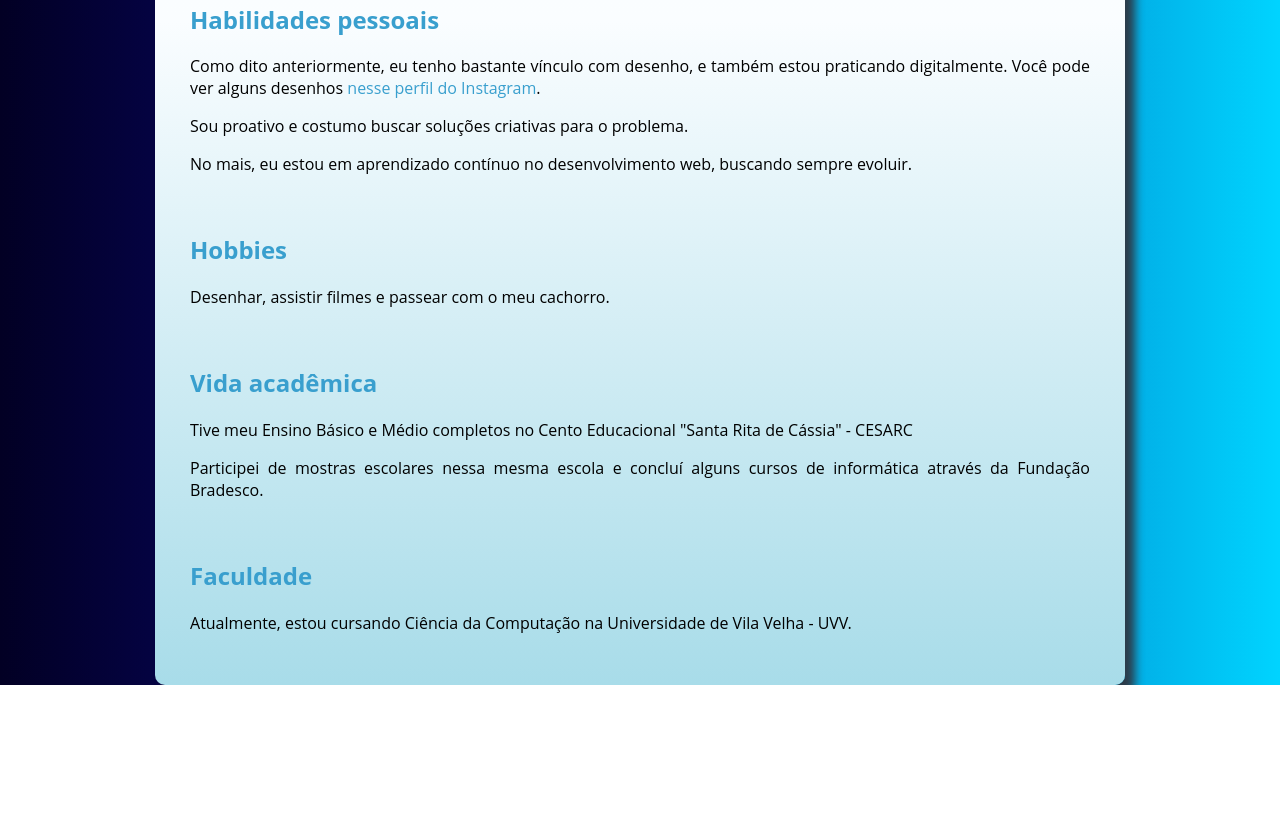
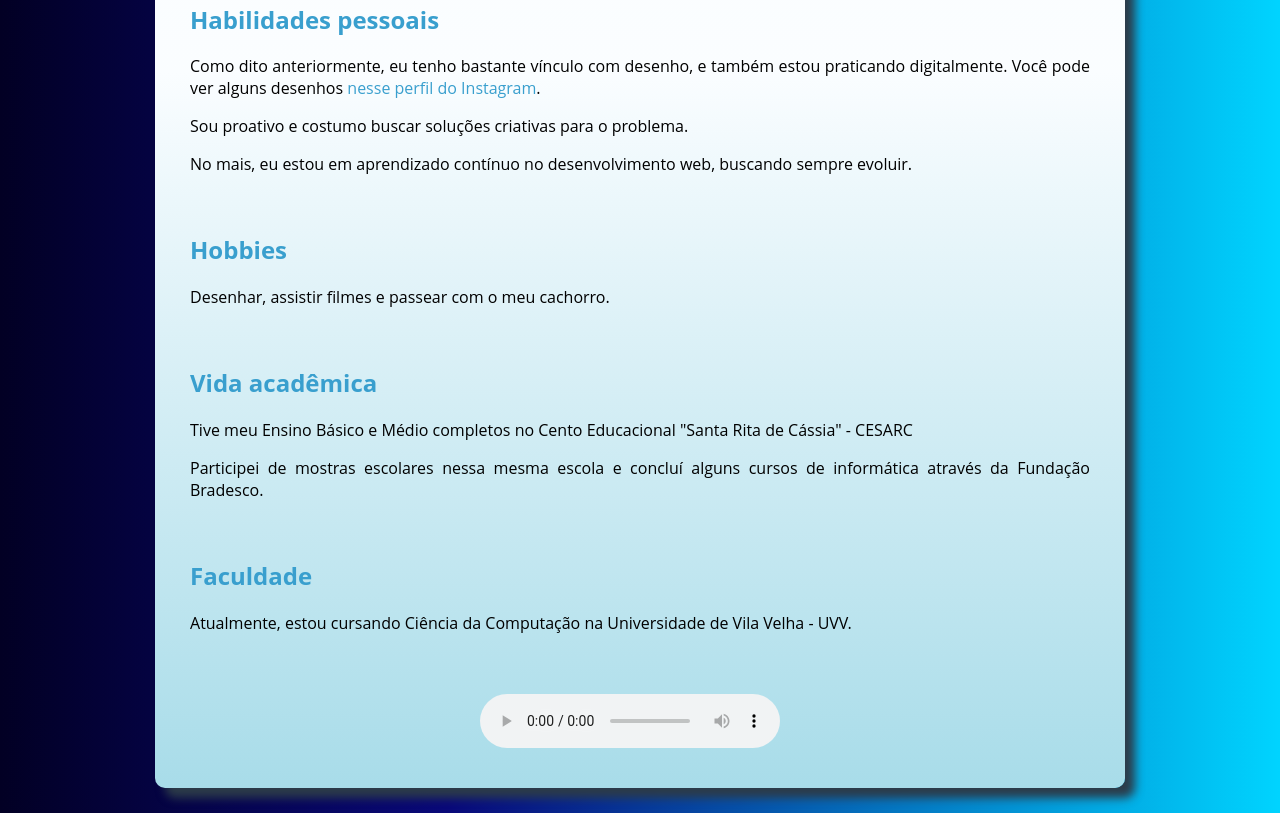
Before and after one commit to marcosconcegliere/CSW-CC1N-Landing-Page, a plain HTML site: page index.html in a window 1280 px wide. Shown: the part 721-1534 px from the top of the page. Before the commit the page ends 1406 px from the top, so only its background shows below. Drawn offline with Linux system fonts and the light colour scheme.

Commit message:
Add files via upload

```diff
--- a/css/style.css
+++ b/css/style.css
@@ -55,6 +55,7 @@ main{
     margin: auto;
     padding: 35px;
     margin-top: 25px;
+    margin-bottom: 25px;
     box-shadow: 10px 10px 10px rgb(44, 59, 73);
 
 }
@@ -70,3 +71,7 @@ input:hover, select:hover, textarea:hover, button:hover{
 button{
     margin-left: 15px;
 }
+audio{
+    margin: auto;
+    margin-left: 290px;
+}
--- a/index.html
+++ b/index.html
@@ -52,12 +52,15 @@
     <br>
     <h2>Faculdade</h2>
     <p>Atualmente, estou cursando Ciência da Computação na Universidade de Vila Velha - UVV.</p>
+    <br><br>
+    <audio preload="auto" controls autoplay loop>
+        <source src="./msc/02_Shop Channel.mp3" type="audio/mpeg">
+        <source src="./msc/02_Shop Channel.ogg" type="audio/ogg">
+        <source src="./msc/02_Shop Channel.wav" type="audio/wav">
+        <p>Seu navegador não suporta áudio <a href="./msc/02_Shop Channel.mp3" download="02_Shop Channel.mp3">Clique aqui para fazer ou download</a></p>
+    </audio>
 </main>
 
-<audio preload="auto" autoplay loop>
-    <source src="./msc/02_Shop Channel.mp3" type="audio/mpeg">
-    <source src="./msc/02_Shop Channel.ogg" type="audio/ogg">
-    <source src="./msc/02_Shop Channel.wav" type="audio/wav">
-</audio>
+
 </body>
 </html>
```
